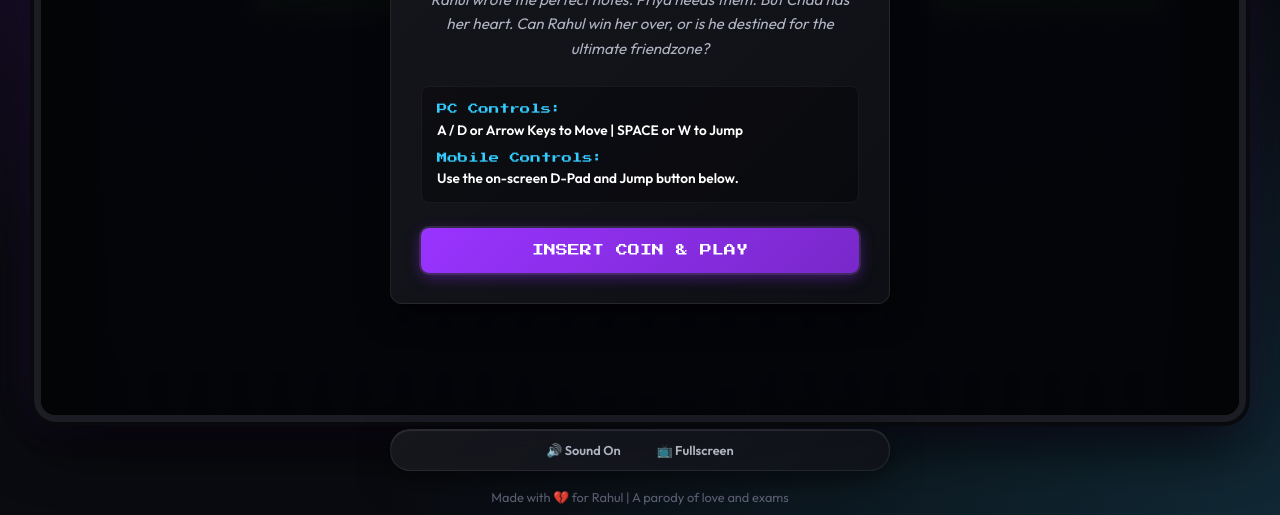
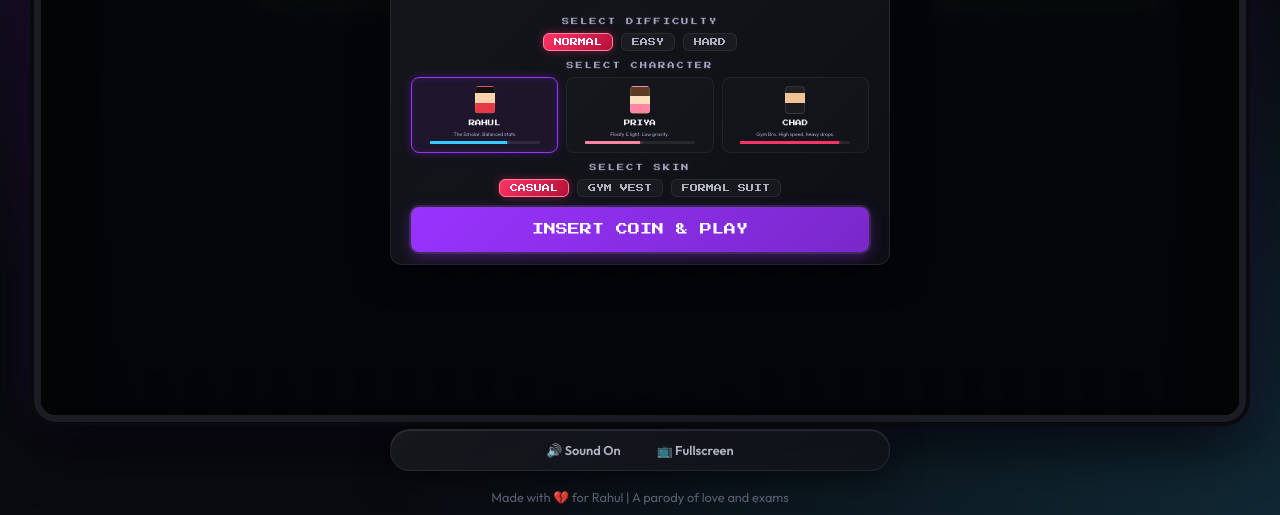
Before and after one commit to SachinYadav2446/Super-Simp-Bros, a website: page index.html in a window 1280 px wide. Shown: the part 285-800 px from the top of the page. Drawn offline with Linux system fonts and the light colour scheme.

Commit message:
feat: implement Glassmorphism Start Menu UI with Difficulty Select, Character selection, and Rahul Skins Select

```diff
--- a/index.html
+++ b/index.html
@@ -21,21 +21,54 @@
         <div class="game-container">
             <!-- Startup / Menu Screen -->
             <div id="menu-screen" class="overlay-screen active">
-                <div class="menu-content glass-card">
-                    <h2 class="pixel-text neon-red">START QUEST</h2>
-                    <div class="story-teaser">
-                        <p>Rahul wrote the perfect notes. Priya needs them. But Chad has her heart. Can Rahul win her over, or is he destined for the ultimate friendzone?</p>
-                    </div>
-                    <div class="instructions-box">
-                        <div class="control-guide">
-                            <span class="pixel-text label">PC Controls:</span>
-                            <span class="value">A / D or Arrow Keys to Move | SPACE or W to Jump</span>
-                        </div>
-                        <div class="control-guide">
-                            <span class="pixel-text label">Mobile Controls:</span>
-                            <span class="value">Use the on-screen D-Pad and Jump button below.</span>
+                <div class="menu-content glass-card menu-scroll-container">
+                    <h2 class="pixel-text neon-red logo-anim">START QUEST</h2>
+
+                    <!-- 1. Difficulty Selector -->
+                    <div class="menu-section">
+                        <span class="pixel-text section-title">SELECT DIFFICULTY</span>
+                        <div class="selection-row" id="difficulty-select">
+                            <button class="select-chip active" data-difficulty="normal">NORMAL</button>
+                            <button class="select-chip" data-difficulty="easy">EASY</button>
+                            <button class="select-chip" data-difficulty="hard">HARD</button>
                         </div>
                     </div>
+
+                    <!-- 2. Character Selector -->
+                    <div class="menu-section">
+                        <span class="pixel-text section-title">SELECT CHARACTER</span>
+                        <div class="selection-grid" id="character-select">
+                            <div class="selection-card active" data-char="rahul">
+                                <div class="char-avatar-mini rahul-avatar"></div>
+                                <span class="pixel-text char-name">RAHUL</span>
+                                <span class="char-desc">The Scholar. Balanced stats.</span>
+                                <div class="stat-bar"><div class="fill" style="width: 70%;"></div></div>
+                            </div>
+                            <div class="selection-card" data-char="priya">
+                                <div class="char-avatar-mini priya-avatar"></div>
+                                <span class="pixel-text char-name">PRIYA</span>
+                                <span class="char-desc">Floaty & light. Low gravity.</span>
+                                <div class="stat-bar"><div class="fill float-fill" style="width: 50%;"></div></div>
+                            </div>
+                            <div class="selection-card" data-char="chad">
+                                <div class="char-avatar-mini chad-avatar"></div>
+                                <span class="pixel-text char-name">CHAD</span>
+                                <span class="char-desc">Gym Bro. High speed, heavy drops.</span>
+                                <div class="stat-bar"><div class="fill heavy-fill" style="width: 90%;"></div></div>
+                            </div>
+                        </div>
+                    </div>
+
+                    <!-- 3. Skin Selector (For Rahul) -->
+                    <div class="menu-section" id="skin-section">
+                        <span class="pixel-text section-title">SELECT SKIN</span>
+                        <div class="selection-row" id="skin-select">
+                            <button class="select-chip active" data-skin="casual">CASUAL</button>
+                            <button class="select-chip" data-skin="gym">GYM VEST</button>
+                            <button class="select-chip" data-skin="suit">FORMAL SUIT</button>
+                        </div>
+                    </div>
+
                     <button id="start-btn" class="arcade-btn pixel-text">INSERT COIN & PLAY</button>
                 </div>
             </div>
```
